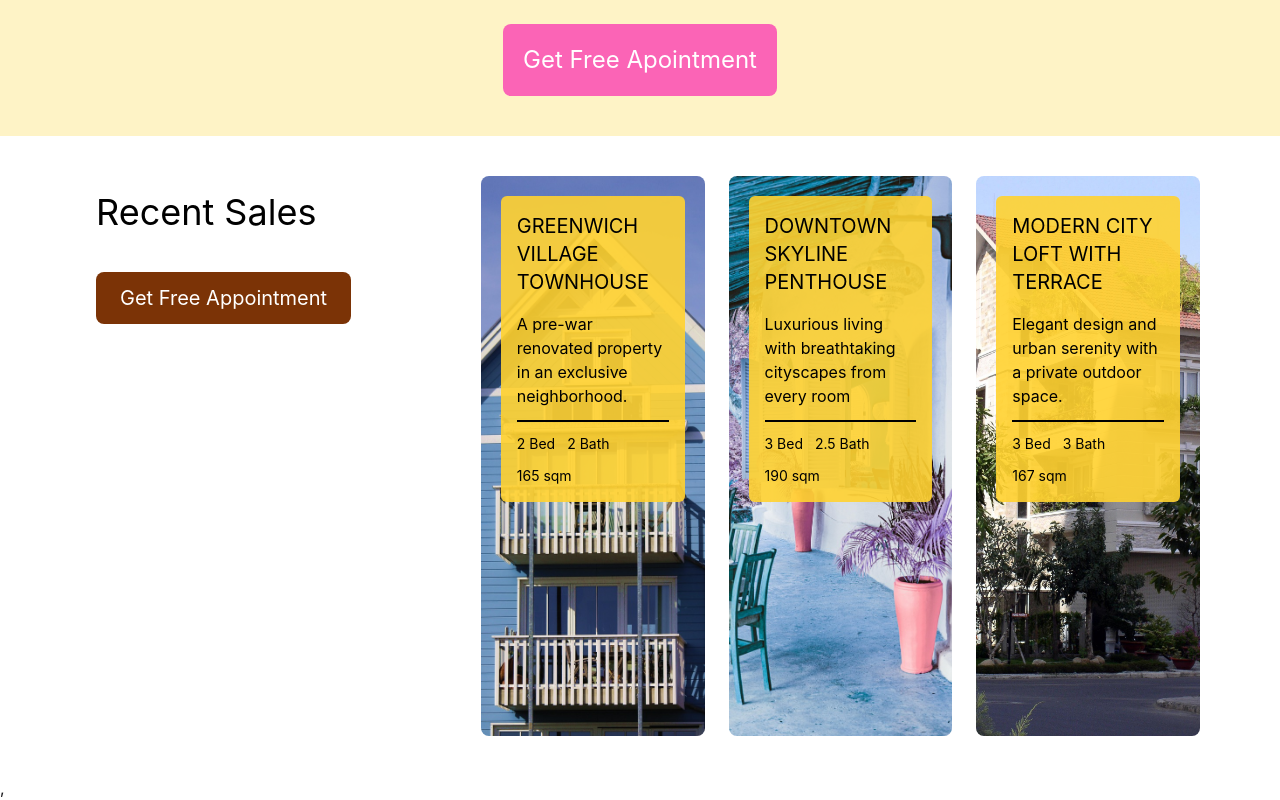
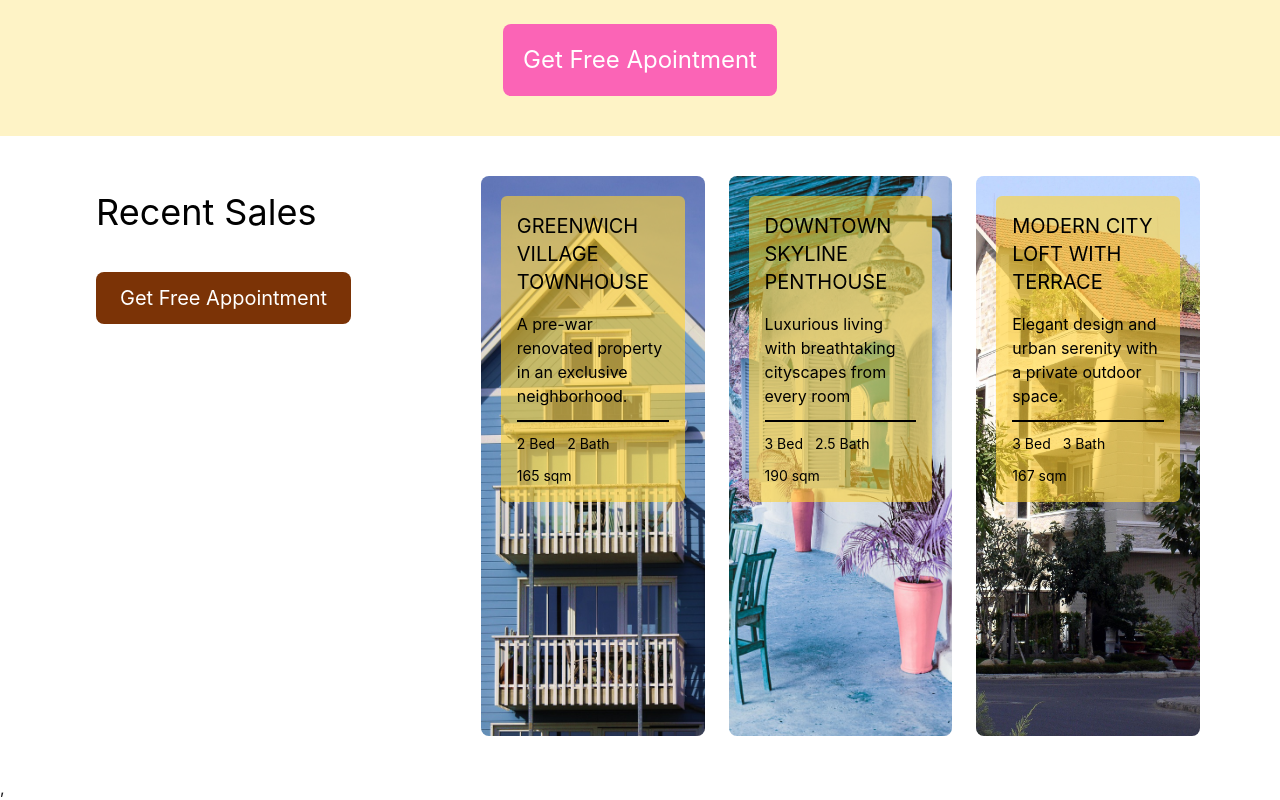
Before and after one commit to acquah-forever/my-realEstate, a React (Vite) app: page / in a window 1280 px wide. Shown: the part 5163-5963 px from the top of the page. Built offline with nearby package versions, Linux system fonts and the light colour scheme.

Commit message:
reduced background image opacity

```diff
--- a/src/components/RecentSales.jsx
+++ b/src/components/RecentSales.jsx
@@ -25,7 +25,7 @@ const RecentSales = () => {
                 <div className='relative'>
                     <img className='w-full h-64 sm:h-72 lg:h-140 object-cover rounded-lg' src={House1} alt='house1' />
 
-                    <div className='absolute top-5 left-5 right-5 bg-amber-300/90 p-4 rounded-md'>
+                    <div className='absolute top-5 left-5 right-5 bg-amber-300/60 p-4 rounded-md'>
                         <h1 className='mb-4 text-lg sm:text-xl'>GREENWICH VILLAGE TOWNHOUSE</h1>
                         <h2 className='mb-3 text-sm sm:text-base'>A pre-war renovated property in an exclusive neighborhood.</h2>
                         <div className='border-t-2 mb-3'></div>
@@ -41,7 +41,7 @@ const RecentSales = () => {
                 <div className='relative'>
                     <img className='w-full h-64 sm:h-72 lg:h-140 object-cover rounded-lg' src={House2} alt='house2' />
 
-                    <div className='absolute top-5 left-5 right-5 bg-amber-300/90 p-4 rounded-md'>
+                    <div className='absolute top-5 left-5 right-5 bg-amber-300/60 p-4 rounded-md'>
                         <h1 className='mb-4 text-lg sm:text-xl'>DOWNTOWN SKYLINE PENTHOUSE</h1>
                         <h2 className='mb-3 text-sm sm:text-base'>Luxurious living with breathtaking cityscapes from every room</h2>
                         <div className='border-t-2 mb-3'></div>
@@ -57,7 +57,7 @@ const RecentSales = () => {
                 <div className='relative'>
                     <img className='w-full h-64 sm:h-72 lg:h-140 object-cover rounded-lg' src={House3} alt='house3' />
 
-                    <div className='absolute top-5 left-5 right-5 bg-amber-300/90 p-4 rounded-md'>
+                    <div className='absolute top-5 left-5 right-5 bg-amber-300/60 p-4 rounded-md'>
                         <h1 className='mb-4 text-lg sm:text-xl'>MODERN CITY LOFT WITH TERRACE</h1>
                         <h2 className='mb-3 text-sm sm:text-base'>Elegant design and urban serenity with a private outdoor space.</h2>
                         <div className='border-t-2 mb-3'></div>
```
